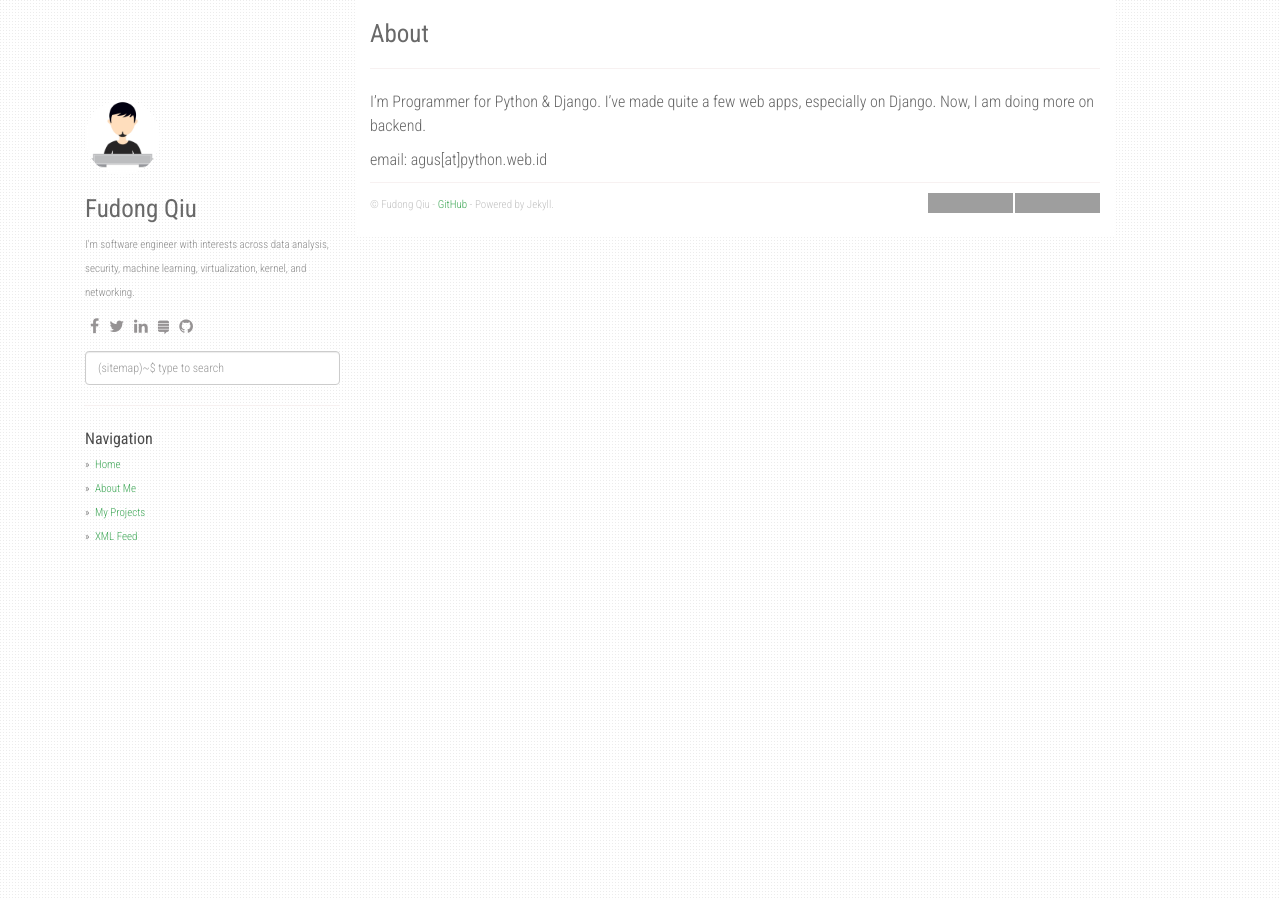
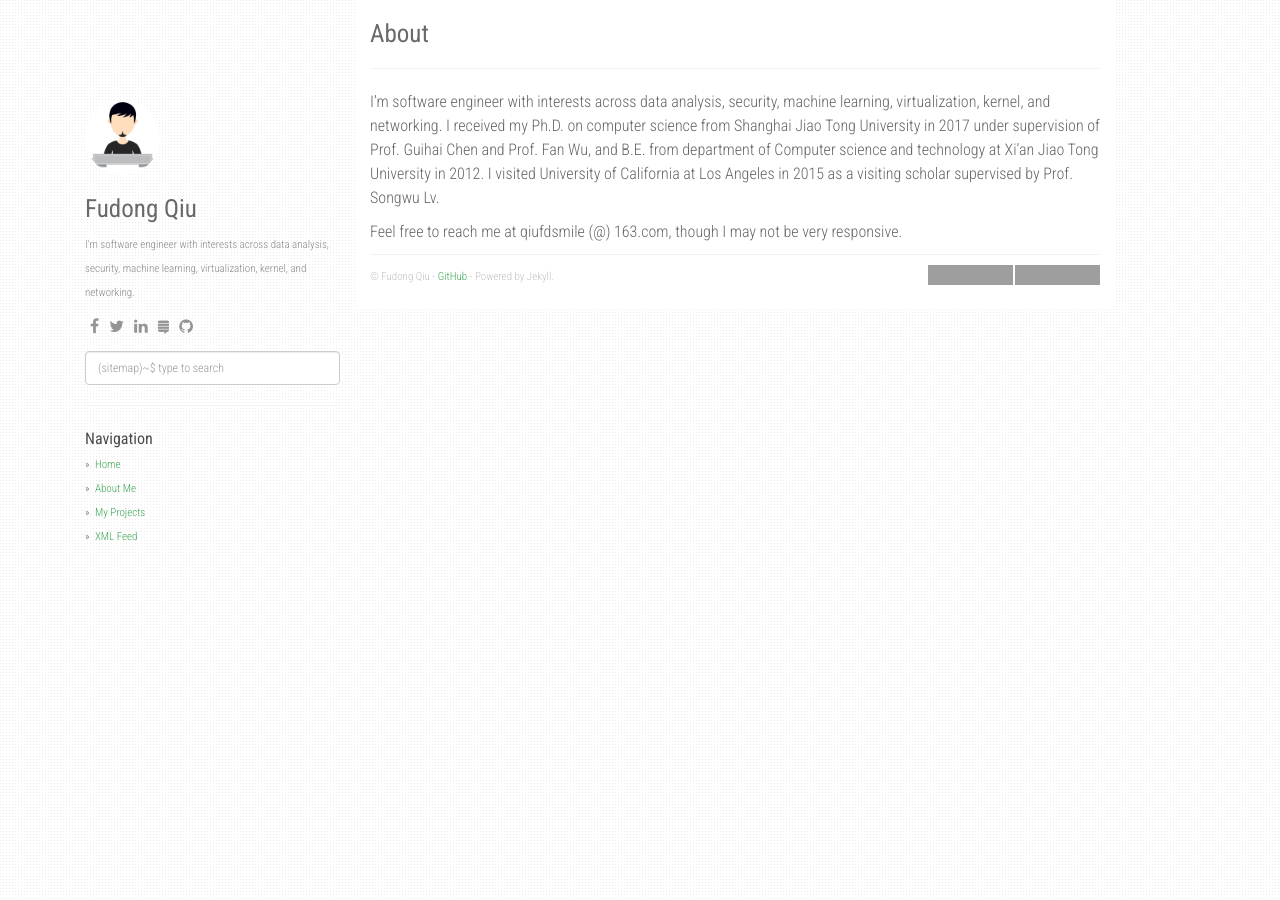
Before and after one commit to fdqiu/fdqiu.github.io, a Jekyll site: the page built from about.md, in a window 1280 px wide. Built offline with Jekyll 4.4.1, drawn with Linux system fonts in a browser that asks for light colours; nearby versions of some CDN libraries; grey boxes are pictures that could not be loaded.

Commit message:
modify about

```diff
--- a/about.md
+++ b/about.md
@@ -4,6 +4,7 @@
 permalink: /about/
 ---
 
-I'm Programmer for Python & Django. I've made quite a few web apps, especially on Django. Now, I am doing more on backend.
 
-email: agus[at]python.web.id
+I'm software engineer with interests across data analysis, security, machine learning, virtualization, kernel, and networking. I received my Ph.D. on computer science from Shanghai Jiao Tong University in 2017 under supervision of Prof. Guihai Chen and Prof. Fan Wu, and B.E. from department of Computer science and technology at Xi'an Jiao Tong University in 2012. I visited University of California at Los Angeles in 2015 as a visiting scholar supervised by Prof. Songwu Lv.
+
+Feel free to reach me at qiufdsmile (@) 163.com, though I may not be very responsive.
```
